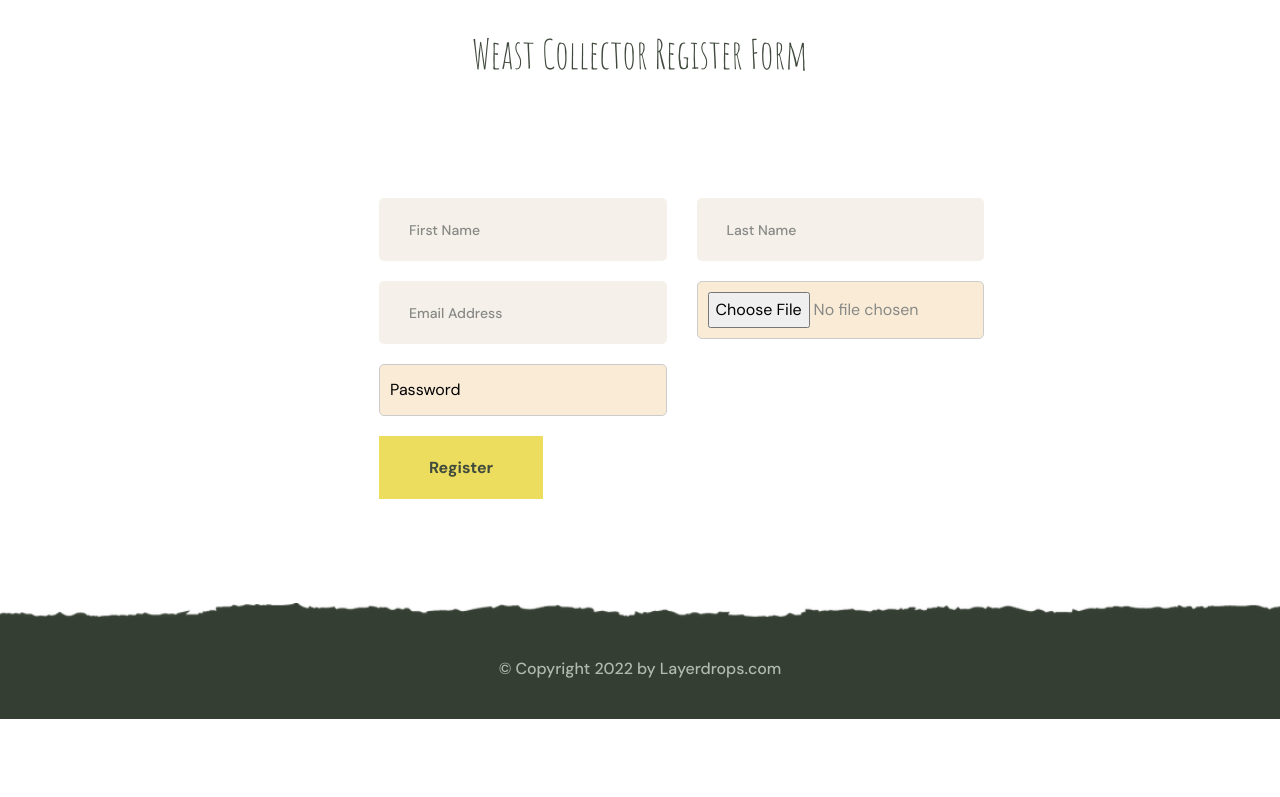
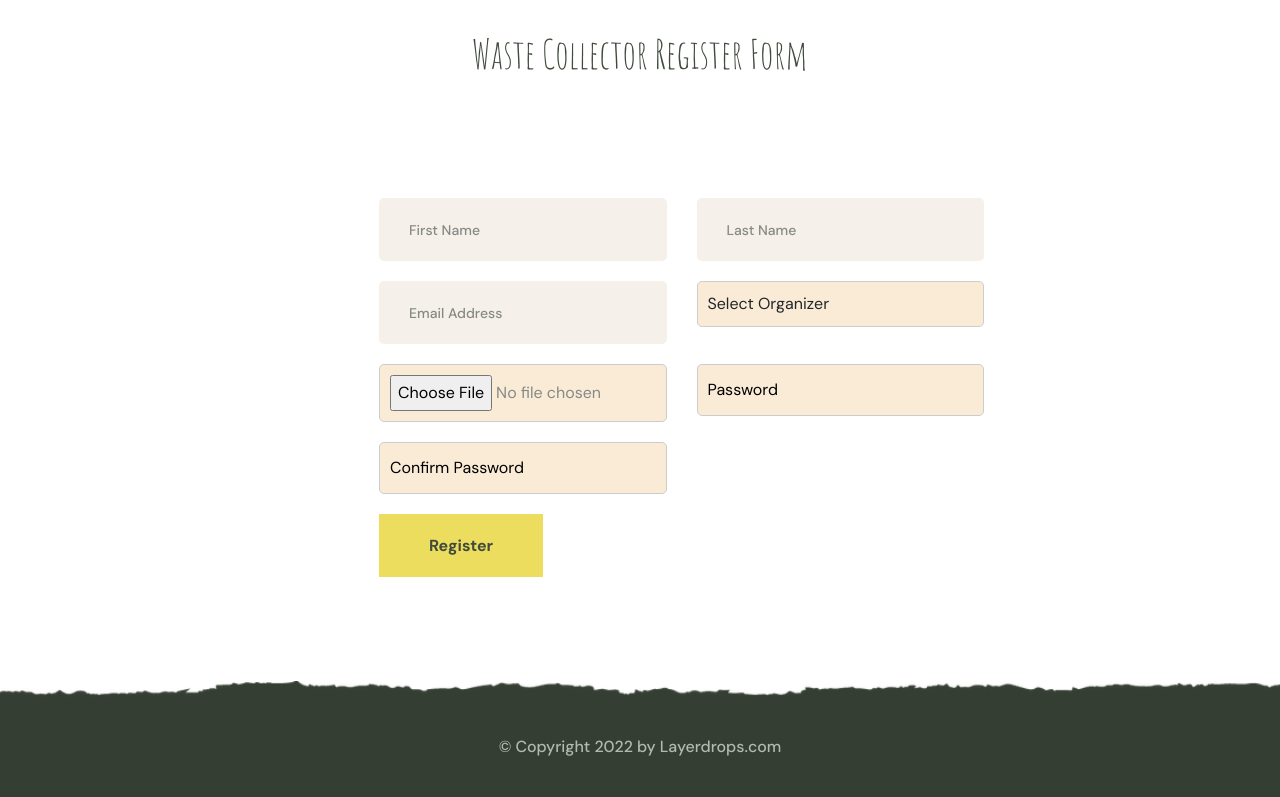
Before and after one commit to VishnuSuresh0204/Paper-Recylce, a Django app: page /collectorreg/ in a window 1280 px wide. Shown: the part 96-893 px from the top of the page. Before the commit the page ends 815 px from the top, so only its background shows below. Run offline with Django 4.2, Linux system fonts and the light colour scheme; tables that the repository leaves empty hold one stand-in row (values such as "Sample post"); some libraries are stand-ins or nearby versions; some web fonts are replaced.

Commit message:
fix(core): establish collector-organizer relationship and fix assignment logic

```diff
--- a/Templates/coll_reg.html
+++ b/Templates/coll_reg.html
@@ -17,68 +17,169 @@
         border-color: #007bff;
         box-shadow: 0 0 5px rgba(0, 123, 255, 0.5);
     }
+</style>
 
-</style>
 <br>
-<h1 style="text-align: center;">Weast Collector Register Form</h1>
+<h1 style="text-align: center;">Waste Collector Register Form</h1>
 
 <section class="contact-one contact-page">
     <div class="container" style="margin-left: 30%;">
-
         <div class="col-xl-6 col-lg-6">
             <div class="contact-one__right">
-                        <!-- Registration Form -->
-                        <form method="POST" enctype="multipart/form-data">
+
+                <form method="POST" enctype="multipart/form-data" onsubmit="return validateForm()">
                     {% csrf_token %}
                     <div class="row">
+
+                        <!-- First Name -->
                         <div class="col-xl-6 col-lg-6 col-md-6">
                             <div class="contact-one__form-input-box">
-                                        <input type="text" placeholder="First Name" name="firstname" required>
-                                    </div>
-                                </div>
-                                <br>
-
-                                <div class="col-xl-6 col-lg-6 col-md-6">
-                                    <div class="contact-one__form-input-box">
-                                        <input type="text" placeholder="Last Name" name="lastname" required>
-                                    </div>
-                                </div>
-                                <br>
-                                <div class="col-xl-6 col-lg-6 col-md-6">
-                                    <div class="contact-one__form-input-box">
-                                        <input type="email" placeholder="Email Address" name="email" required>
-                                    </div>
-                                </div>
-                                <br>
-                                <div class="col-xl-6 col-lg-6 col-md-6">
-                                    <div class="contact-one__form-input-box">
-                                        <input type="file" placeholder="Choose ID Proof" name="idproof" required>
+                                <input
+                                    type="text"
+                                    name="firstname"
+                                    placeholder="First Name"
+                                    required
+                                    pattern="[A-Za-z]{2,}"
+                                    title="Only letters allowed (min 2 characters)"
+                                >
                             </div>
                         </div>
 
-                                <br>
-
+                        <!-- Last Name -->
                         <div class="col-xl-6 col-lg-6 col-md-6">
                             <div class="contact-one__form-input-box">
-                                        <input type="password" placeholder="Password" name="password" required>
+                                <input
+                                    type="text"
+                                    name="lastname"
+                                    placeholder="Last Name"
+                                    required
+                                    pattern="[A-Za-z]{1,}"
+                                    title="Only letters allowed"
+                                >
                             </div>
                         </div>
-                                <br>
+
+                        <!-- Email -->
+                        <div class="col-xl-6 col-lg-6 col-md-6">
+                            <div class="contact-one__form-input-box">
+                                <input
+                                    type="email"
+                                    name="email"
+                                    placeholder="Email Address"
+                                    required
+                                    pattern="^[a-zA-Z0-9._%+-]+@gmail\.com$"
+                                    title="Only Gmail allowed (example@gmail.com)"
+                                    oninvalid="this.setCustomValidity('Enter a valid Gmail address')"
+                                    oninput="this.setCustomValidity('')"
+                                >
                             </div>
+                        </div>
+
+                        <!-- Organizer Selection -->
+                        <div class="col-xl-6 col-lg-6 col-md-6">
+                            <div class="contact-one__form-input-box">
+                                <select name="organizer_id" required class="form-control" style="width: 100%; padding: 10px; border: 1px solid #ccc; border-radius: 5px; background-color: antiquewhite;">
+                                    <option value="" disabled selected>Select Organizer</option>
+                                    {% for org in organizers %}
+                                        <option value="{{ org.id }}">{{ org.firstname }} {{ org.lastname }}</option>
+                                    {% endfor %}
+                                </select>
+                            </div>
+                        </div>
+
+                        <!-- ID Proof Upload -->
+                        <div class="col-xl-6 col-lg-6 col-md-6">
+                            <div class="contact-one__form-input-box">
+                                <input
+                                    type="file"
+                                    name="idproof"
+                                    id="idproof"
+                                    required
+                                    accept=".jpg,.jpeg,.png,.pdf"
+                                >
+                            </div>
+                        </div>
+
+                        <!-- Password -->
+                        <div class="col-xl-6 col-lg-6 col-md-6">
+                            <div class="contact-one__form-input-box">
+                                <input
+                                    type="password"
+                                    name="password"
+                                    id="password"
+                                    placeholder="Password"
+                                    required
+                                    pattern="^(?=.*[A-Za-z])(?=.*\d)[A-Za-z\d@#$%^&+=]{6,}$"
+                                    title="Min 6 characters, include letters & numbers"
+                                >
+                            </div>
+                        </div>
+
+                        <!-- Confirm Password -->
+                        <div class="col-xl-6 col-lg-6 col-md-6">
+                            <div class="contact-one__form-input-box">
+                                <input
+                                    type="password"
+                                    id="confirm_password"
+                                    placeholder="Confirm Password"
+                                    required
+                                >
+                            </div>
+                        </div>
+
+                    </div>
+
+                    <!-- Submit Button -->
                     <div class="row">
                         <div class="col-xl-12">
                             <div class="contact-one__btn-box">
-                                        <button type="submit" class="thm-btn contact-one__btn">Register</button>
+                                <button type="submit" class="thm-btn contact-one__btn">
+                                    Register
+                                </button>
                             </div>
                         </div>
                     </div>
+
                 </form>
 
             </div>
         </div>
-            <!-- </div> -->
     </div>
 </section>
-    <!-- Contact One End -->
+
+<!-- JS Validation -->
+<script>
+function validateForm() {
+
+    // Password match check
+    let password = document.getElementById("password").value;
+    let confirmPassword = document.getElementById("confirm_password").value;
+
+    if (password !== confirmPassword) {
+        alert("Passwords do not match!");
+        return false;
+    }
+
+    // File validation
+    let fileInput = document.getElementById("idproof");
+    let file = fileInput.files[0];
+
+    if (file) {
+        let allowedTypes = ["image/jpeg", "image/png", "application/pdf"];
+        if (!allowedTypes.includes(file.type)) {
+            alert("Only JPG, PNG or PDF files are allowed!");
+            return false;
+        }
+
+        // Max size 2MB
+        if (file.size > 2 * 1024 * 1024) {
+            alert("File size must be less than 2MB!");
+            return false;
+        }
+    }
+
+    return true;
+}
+</script>
 
 {% endblock %}
--- a/proApp/models.py
+++ b/proApp/models.py
@@ -26,6 +26,7 @@ class Organizer(models.Model):
 
 class Collector(models.Model):
     user = models.ForeignKey(Login, on_delete=models.CASCADE,null=True)
+    organizer = models.ForeignKey(Organizer, on_delete=models.CASCADE, null=True, blank=True)
     firstname = models.CharField(max_length=100)
     lastname = models.CharField(max_length=100)
     email = models.EmailField(unique=True)
--- a/proApp/views.py
+++ b/proApp/views.py
@@ -69,23 +69,36 @@ def organizerreg(request):
     return render(request, "organizerregister.html")
 
 def collectorreg(request):
+    organizers = Organizer.objects.filter(status='approved')
     if request.method == "POST":
         firstname = request.POST.get("firstname")
         lastname = request.POST.get("lastname")
         email = request.POST.get("email")
         password = request.POST.get("password")
         idproof = request.FILES.get('idproof')
+        organizer_id = request.POST.get("organizer_id")
 
-        if UserReg.objects.filter(email=email).exists():
+        if Login.objects.filter(email=email).exists():
             messages.info(request, "Email already exists")
-            return render(request, "organizerregister.html")
+            return render(request, "coll_reg.html", {'organizers': organizers})
         else:
             user = Login.objects.create(email=email, password=password, userType='Collector')
-            Collector.objects.create(user=user, firstname=firstname, lastname=lastname, email=email,idproof=idproof, password=password)
+            org = None
+            if organizer_id:
+                org = Organizer.objects.get(id=organizer_id)
+            Collector.objects.create(
+                user=user,
+                organizer=org,
+                firstname=firstname,
+                lastname=lastname,
+                email=email,
+                idproof=idproof,
+                password=password
+            )
             messages.info(request, "Registration successful")
             return redirect("/login/")
 
-    return render(request, "coll_reg.html")
+    return render(request, "coll_reg.html", {'organizers': organizers})
 
 
 def login(request):
@@ -154,6 +167,13 @@ def vieworg(request):
     orgz = Organizer.objects.all()
     return render(request,"admin/organizerview.html",{'orgz':orgz})
 
+def uservieworg(request):
+    uid = request.session.get('uid')
+    if not uid:
+        return redirect('/login/')
+    orgz = Organizer.objects.filter(status='approved')
+    return render(request,"user/view_organizers.html",{'orgz':orgz})
+
 def accept(request):
     if 'admin_id' not in request.session:
         return redirect('/login/')
@@ -183,10 +203,16 @@ def reject(request):
 
 def submitrequest(request):
     uid = request.session["uid"]
-    print(uid)
-    user_id = request.POST.get('id')
     user = UserReg.objects.get(id=uid)
-    print(user,"&&&&&&&&&&&&&&&&&&&&&&&&&&&&&&&&&&&&&&&&")
+
+    # Pre-select organizer if passed via GET
+    selected_org_id = request.GET.get('org_id')
+
+    if not selected_org_id:
+        messages.info(request, "Please select an organizer first.")
+        return redirect('/uservieworg/')
+
+    org = get_object_or_404(Organizer, id=selected_org_id)
 
     if request.method == "POST":
         name = request.POST.get("name")
@@ -197,13 +223,25 @@ def submitrequest(request):
         waste_type = request.POST.get("waste_type")
         description = request.POST.get("description")
 
-        a = WasteCollectionRequest.objects.create(user=user,name=name,address=address,house_number=house_number,
-                                              location=location,phone_number=phone_number,waste_type=waste_type,description=description,
+        WasteCollectionRequest.objects.create(
+            user=user,
+            name=name,
+            address=address,
+            house_number=house_number,
+            location=location,
+            phone_number=phone_number,
+            waste_type=waste_type,
+            description=description,
+            organizer=org
         )
 
+        messages.success(request, "Request submitted successfully.")
         return redirect('/userrequestdetails/')
 
-    return render(request, "user/weastrequest.html")
+    return render(request, "user/weastrequest.html", {
+        'org': org,
+        'user': user,
+    })
 
 def edit_request(request, request_id):
     uid = request.session.get('uid')
@@ -249,8 +287,8 @@ def requestdetails(request):
         messages.error(request, "Organizer profile not found.")
         return redirect('/login/')
 
-    # Fetch requests that are either unassigned OR assigned to this specific organizer
-    reqs = WasteCollectionRequest.objects.filter(Q(organizer=organizer) | Q(organizer__isnull=True))
+    # Fetch requests specifically assigned to this organizer
+    reqs = WasteCollectionRequest.objects.filter(organizer=organizer)
 
     # Status counts for summary cards
     pending_count = reqs.filter(status__iexact='Pending').count()
@@ -258,8 +296,8 @@ def requestdetails(request):
     picked_count = reqs.filter(status__iexact='Picked Up').count()
     rejected_count = reqs.filter(status__iexact='rejected').count()
 
-    # Fetch all approved collectors for the assignment dropdown
-    collectors = Collector.objects.filter(status='approved')
+    # Fetch approved collectors registered under this organizer
+    collectors = Collector.objects.filter(status='approved', organizer=organizer)
 
     return render(request, "organization/requestdetails.html", {
         'req': reqs,
@@ -282,7 +320,6 @@ def assign_collector(request):
             return redirect('/login/')
 
         waste_request = get_object_or_404(WasteCollectionRequest, id=request_id)
-        collector = get_object_or_404(Collector, id=collector_id)
 
         # Security check: Ensure logged in user is the organizer profile
         login_user = Login.objects.filter(id=uid).first()
@@ -291,6 +328,9 @@ def assign_collector(request):
         if not organizer:
             messages.error(request, "Organizer profile not found.")
             return redirect('/login/')
+
+        # Verify collector belongs to this organizer
+        collector = get_object_or_404(Collector, id=collector_id, organizer=organizer)
 
         if waste_request.organizer and waste_request.organizer != organizer:
             messages.error(request, "You are not authorized to assign this request.")
@@ -487,7 +527,7 @@ def user_view(request):
 
 
 def collector_view(request):
-    collectors = Collector.objects.all()
+    collectors = Collector.objects.all().select_related('organizer')
     return render(request, 'admin/collectorview.html', {'collectors': collectors})
 
 def accept_collector(request, id):
@@ -571,7 +611,17 @@ def addproduct(request):
 
 def editproduct(request):
     id = request.GET.get('id')
+    uid = request.session.get('uid')
+    if not uid:
+        return redirect('/login/')
+
     product = get_object_or_404(RecycledProduct, id=id)
+
+    # Ownership Check
+    if product.org.user_id != uid:
+        messages.error(request, "You are not authorized to edit this product.")
+        return redirect('/productlist/')
+
     if request.method == 'POST':
         product.product_name = request.POST['product_name']
         product.description = request.POST.get('product_description', '')
@@ -586,7 +636,7 @@ def editproduct(request):
 
 def productlist(request):
     uid = request.session["uid"]
-    pro = RecycledProduct.objects.filter()
+    pro = RecycledProduct.objects.filter(org__user_id=uid)
     return render(request,"organization/productlist.html",{'pro':pro})
 
 def userproductlist(request):
@@ -597,8 +647,12 @@ def userproductlist(request):
 def deleteimg(request):
     id = request.GET.get('id')
     uid = request.session['uid']
-    RecycledProduct.objects.filter(id=id).delete()
-    messages.info(request, "Successfully removed")
+    # Filter by id and org__user_id to ensure only the owner can delete
+    deleted_count, _ = RecycledProduct.objects.filter(id=id, org__user_id=uid).delete()
+    if deleted_count > 0:
+        messages.info(request, "Successfully removed")
+    else:
+        messages.error(request, "You are not authorized to delete this product or it does not exist.")
     return redirect('/productlist/')
 
 
@@ -659,6 +713,11 @@ def update_pickup_date(request, request_id):
             messages.error(request, "You are not authorized to schedule this pickup.")
             return redirect("coll_requestdetails")
 
+        # Backend Validation: Prevent past dates
+        if pickup_date < str(date.today()):
+            messages.error(request, "Pickup date cannot be in the past.")
+            return redirect("coll_requestdetails")
+
         waste_request.pickup_date = pickup_date
         waste_request.status = "Dated"
 
@@ -694,7 +753,8 @@ def userorderdetails(request):
 
 def orderdetailsorg(request):
     uid = request.session['uid']
-    abc = Order.objects.select_related('product').all()
+    # Only show orders for products belonging to this organizer
+    abc = Order.objects.select_related('product').filter(product__org__user_id=uid)
     return render(request,"organization/orderdetails.html",{'abc':abc})
 
 def payment(request):
@@ -715,8 +775,17 @@ def payment(request):
 
 def shipped(request):
     id = request.GET.get("id")
-    order = Order.objects.filter(id=id).first()
+    uid = request.session.get('uid')
+    if not uid:
+        return redirect('/login/')
+
+    order = Order.objects.select_related('product__org').filter(id=id).first()
     if order:
+        # Ownership Check
+        if order.product.org.user_id != uid:
+            messages.error(request, "You are not authorized to ship this order.")
+            return redirect('/orderdetailsorg/')
+
         if order.status != "Pending":
             messages.warning(request, f"Order {id} is already {order.status}.")
             return redirect('/orderdetailsorg/')
@@ -727,8 +796,17 @@ def shipped(request):
 
 def delivered(request):
     id = request.GET.get("id")
-    order = Order.objects.filter(id=id).first()
+    uid = request.session.get('uid')
+    if not uid:
+        return redirect('/login/')
+
+    order = Order.objects.select_related('product__org').filter(id=id).first()
     if order:
+        # Ownership Check
+        if order.product.org.user_id != uid:
+            messages.error(request, "You are not authorized to deliver this order.")
+            return redirect('/orderdetailsorg/')
+
         if order.status != "Shipped":
             messages.warning(request, f"Order {id} is {order.status}. Must be Shipped first.")
             return redirect('/orderdetailsorg/')
@@ -744,6 +822,11 @@ def add_request_feedback(request, request_id):
         return redirect('/login/')
 
     waste_request = get_object_or_404(WasteCollectionRequest, id=request_id, user_id=uid)
+
+    # Restrict feedback to Completed (Picked Up) requests only
+    if waste_request.status.lower() != 'picked up':
+        messages.error(request, "Feedback can only be provided after the request has been picked up.")
+        return redirect('/userrequestdetails/')
 
     if request.method == 'POST':
         feedback_text = request.POST.get('feedback_text')
@@ -882,16 +965,40 @@ def coll_requestdetails(request):
 
     # Only show requests assigned to this collector
     req = WasteCollectionRequest.objects.filter(collector=collector)
-    return render(request, "collector/requestdetails.html", {'req': req})
+    today = date.today()
+    return render(request, "collector/requestdetails.html", {
+        'req': req,
+        'today': today
+    })
 
 def coll_accept(request):
-    req = Collector.objects.all()
+    uid = request.session.get('uid')
+    if not uid:
+        return redirect('/login/')
+
+    login_user = Login.objects.filter(id=uid).first()
+    organizer = Organizer.objects.filter(user=login_user).first()
+
+    if not organizer:
+        messages.error(request, "Organizer profile not found.")
+        return redirect('/login/')
+
+    req = Collector.objects.filter(organizer=organizer)
     return render(request,"organization/requestdetails_col.html",{'req':req})
 
 def acceptwaste_col(request):
     id = request.GET.get("id")
+    uid = request.session.get('uid')
+
+    login_user = Login.objects.filter(id=uid).first()
+    organizer = Organizer.objects.filter(user=login_user).first()
+
     user = Collector.objects.filter(id=id).first()
     if user:
+        if user.organizer != organizer:
+            messages.error(request, "You are not authorized to approve this collector.")
+            return redirect('/coll_accept/')
+
         if user.status != "pending":
             messages.warning(request, f"Collector {id} is already {user.status}.")
             return redirect('/coll_accept/')
@@ -902,14 +1009,23 @@ def acceptwaste_col(request):
 
 def rejectwaste_col(request):
     id = request.GET.get("id")
+    uid = request.session.get('uid')
+
+    login_user = Login.objects.filter(id=uid).first()
+    organizer = Organizer.objects.filter(user=login_user).first()
+
     user = Collector.objects.filter(id=id).first()
     if user:
+        if user.organizer != organizer:
+            messages.error(request, "You are not authorized to reject this collector.")
+            return redirect('/coll_accept/')
+
         if user.status != "pending":
             messages.warning(request, f"Collector {id} is already {user.status}.")
             return redirect('/coll_accept/')
         user.status = "rejected"
         user.save()
-    messages.info(request,'User will Rejected Success')
+        messages.info(request,'User will Rejected Success')
     return redirect('/coll_accept/')
 
 def rejectwaste_adq(request):
```
Also changed, not shown: proApp/migrations/0015_collector_organizer.py (added). Lines whose indentation alone changed are shown as unchanged.
